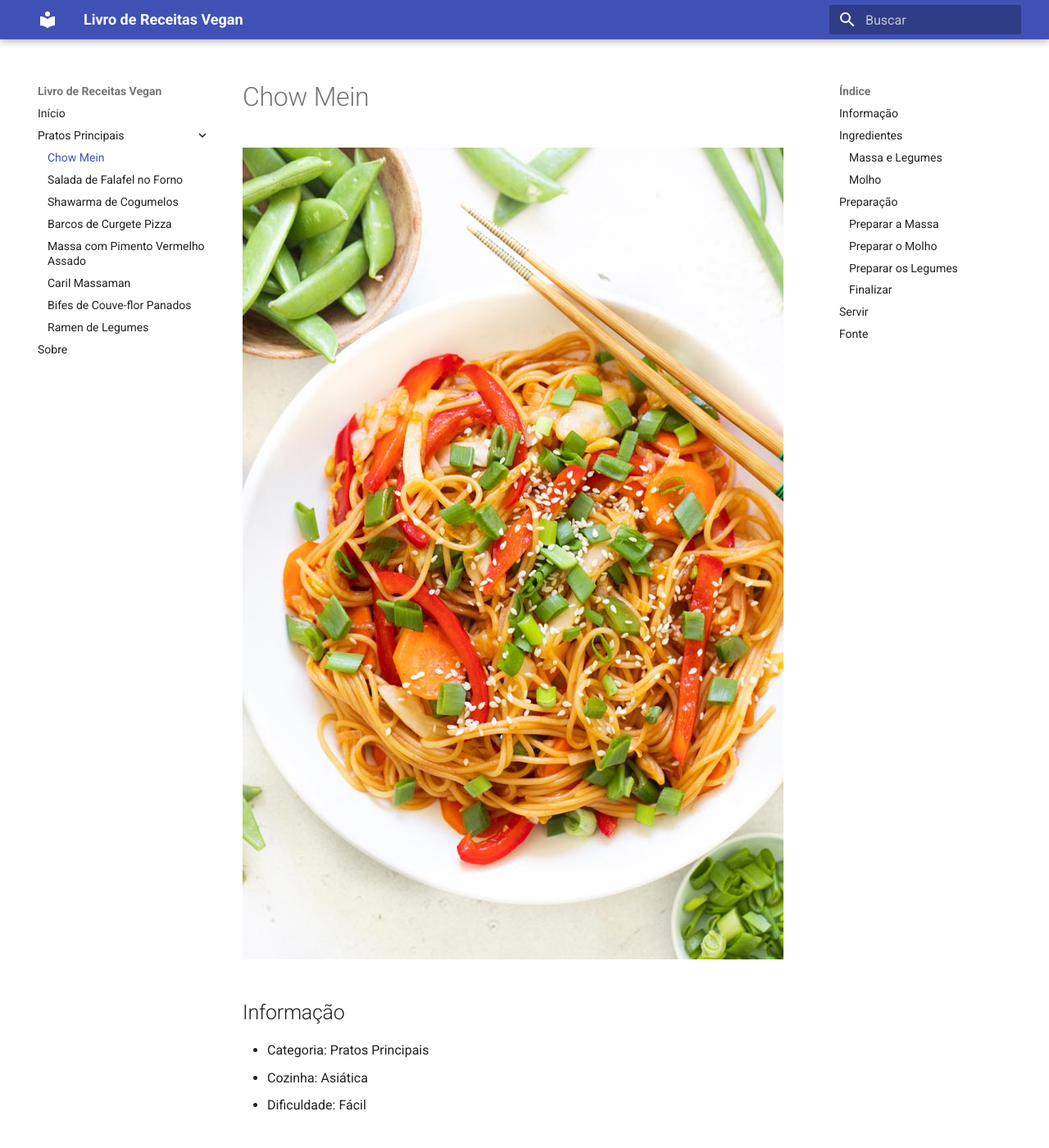
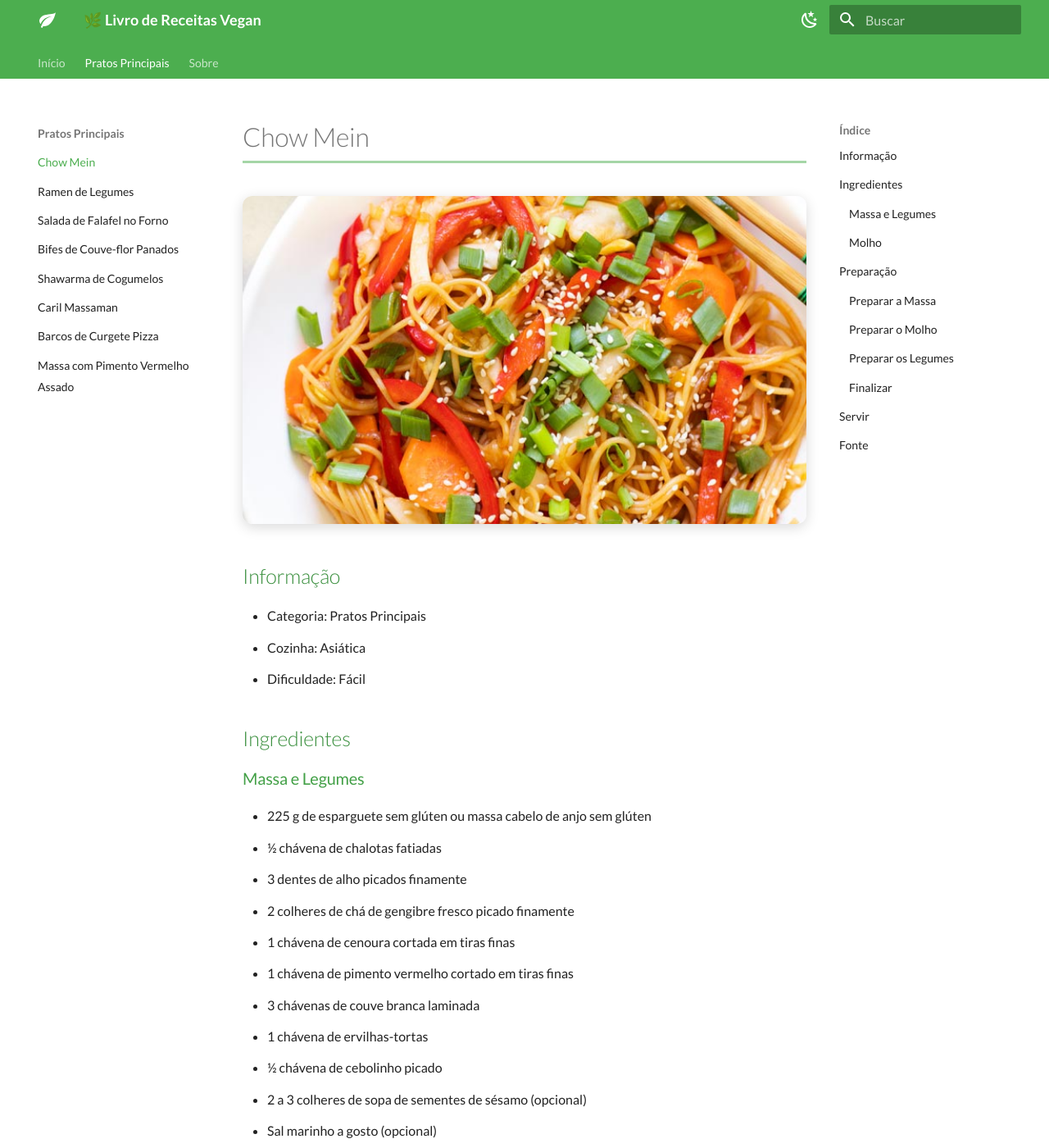
Before and after one commit to inessaav-97/vegan-recepies, an MkDocs documentation site: the page built from docs/pratos-principais/chow-mein.md, in a window 1280 px wide and 1400 px high. Shown: the whole window at 82% size. Built offline with MkDocs 1.6.1 and Material for MkDocs 9.7.7, drawn with Linux system fonts in a browser that asks for light colours.

Commit message:
improve site layout and styling

```diff
--- /dev/null
+++ b/docs/stylesheets/extra.css
@@ -0,0 +1,14 @@
+/* Recipe card styling */
+h1 { color: #2e7d32; border-bottom: 3px solid #a5d6a7; padding-bottom: 8px; }
+h2 { color: #388e3c; }
+h3 { color: #43a047; }
+
+article img {
+  border-radius: 12px;
+  box-shadow: 0 4px 16px rgba(0,0,0,0.15);
+  max-height: 400px;
+  object-fit: cover;
+  width: 100%;
+}
+
+ul li { line-height: 1.9; }
--- a/mkdocs.yml
+++ b/mkdocs.yml
@@ -1,23 +1,45 @@
-site_name: Livro de Receitas Vegan
-
+site_name: 🌿 Livro de Receitas Vegan
 theme:
   name: material
   language: pt
+  palette:
+    - scheme: default
+      primary: green
+      accent: light green
+      toggle:
+        icon: material/weather-night
+        name: Modo escuro
+    - scheme: slate
+      primary: green
+      accent: light green
+      toggle:
+        icon: material/weather-sunny
+        name: Modo claro
+  font:
+    text: Lato
+    code: Roboto Mono
+  features:
+    - navigation.tabs
+    - navigation.top
+    - search.highlight
+    - content.tooltips
+  icon:
+    logo: material/leaf
 
 plugins:
   - search
 
 nav:
   - Início: index.md
-
   - Pratos Principais:
-      - Chow Mein: pratos-principais/chow-mein.md
-      - Salada de Falafel no Forno: pratos-principais/salada-de-falafel-no-forno.md
-      - Shawarma de Cogumelos: pratos-principais/shawarma-de-cogumelos.md
-      - Barcos de Curgete Pizza: pratos-principais/barcos-de-curgete-pizza.md
-      - Massa com Pimento Vermelho Assado: pratos-principais/massa-com-pimento-vermelho-assado.md
-      - Caril Massaman: pratos-principais/caril-massaman.md
-      - Bifes de Couve-flor Panados: pratos-principais/bifes-de-couve-flor-panados.md
-      - Ramen de Legumes: pratos-principais/ramen-de-legumes.md
-
+    - Chow Mein: pratos-principais/chow-mein.md
+    - Ramen de Legumes: pratos-principais/ramen-de-legumes.md
+    - Salada de Falafel no Forno: pratos-principais/salada-de-falafel-no-forno.md
+    - Bifes de Couve-flor Panados: pratos-principais/bifes-de-couve-flor-panados.md
+    - Shawarma de Cogumelos: pratos-principais/shawarma-de-cogumelos.md
+    - Caril Massaman: pratos-principais/caril-massaman.md
+    - Barcos de Curgete Pizza: pratos-principais/barcos-de-curgete-pizza.md
+    - Massa com Pimento Vermelho Assado: pratos-principais/massa-com-pimento-vermelho-assado.md
   - Sobre: sobre.md
+extra_css:
+  - stylesheets/extra.css
```
